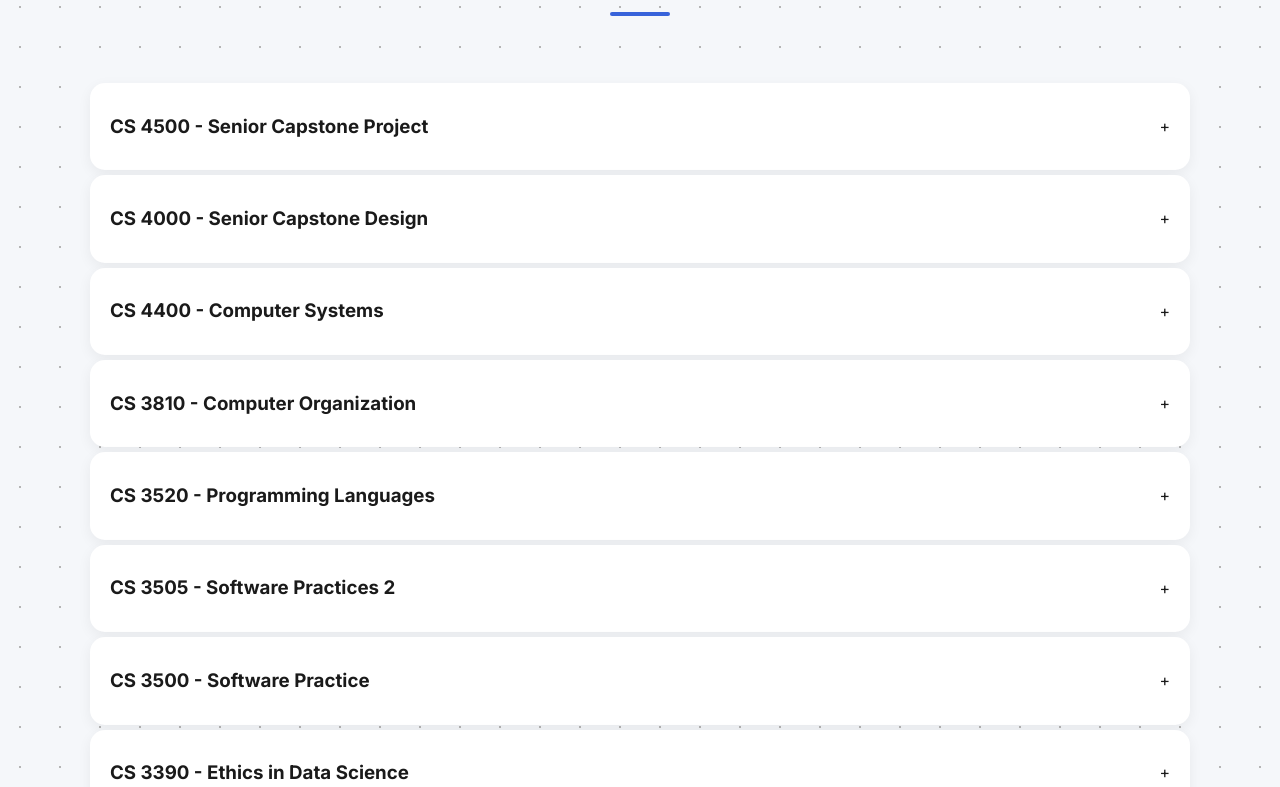
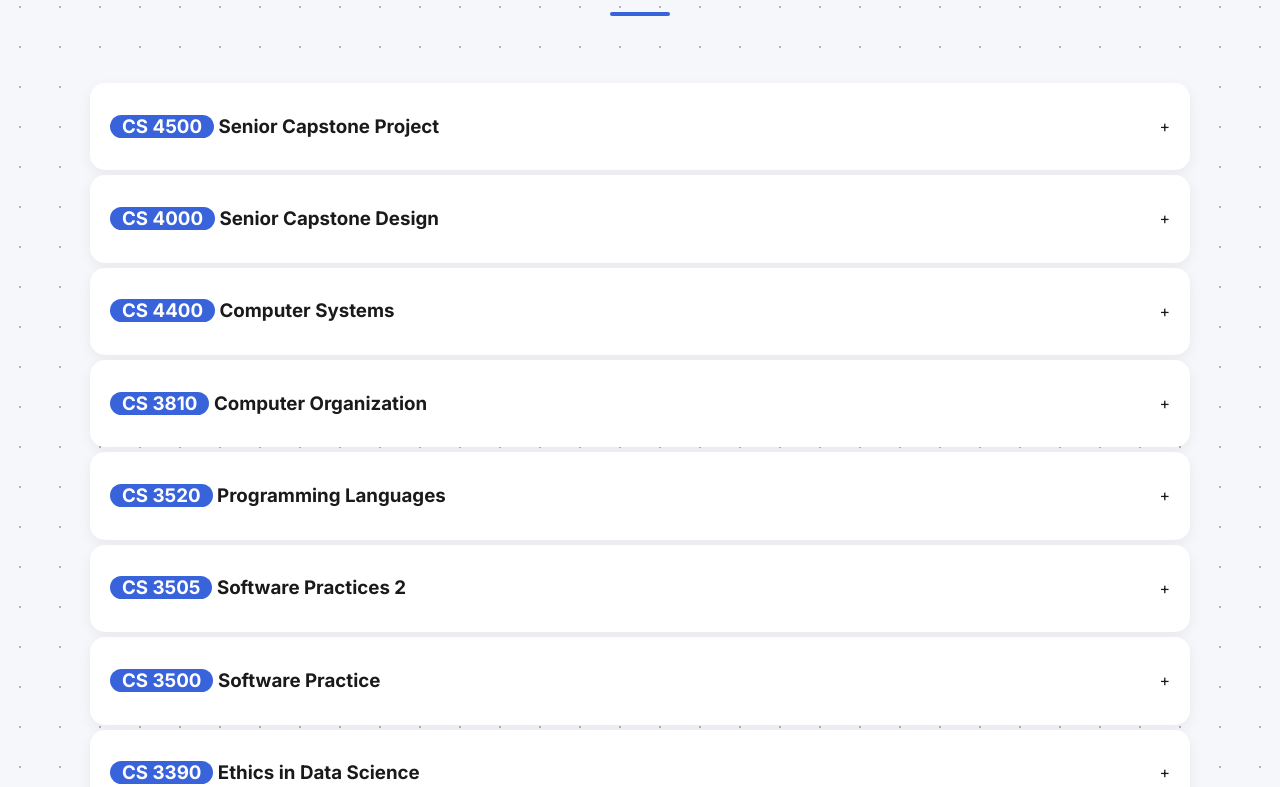
Before and after one commit to Taizuki/portfolio, a React (Create React App) app: page / in a window 1280 px wide. Shown: the part 5973-6760 px from the top of the page. Built offline with nearby package versions, Linux system fonts and the light colour scheme.

Commit message:
Courses rework

```diff
--- a/src/App.js
+++ b/src/App.js
@@ -598,7 +598,16 @@ function Courses() {
               viewport={{ once: true }}
             >
               <div className="course-title" onClick={() => toggle(i)}>
-            <h3>{item.course}</h3>
+                <h3>
+                  {(() => {
+                    const [id, title] = item.course.split(" - ");
+                    return (
+                      <>
+                        <span className="highlight">{id}</span> {title}
+                      </>
+                    );
+                  })()}
+                </h3>
                 <span>{selected === i ? "-" : "+"}</span>
               </div>
               <div className={selected === i ? "content show" : "content"}>
```
Lines whose indentation alone changed are shown as unchanged.
